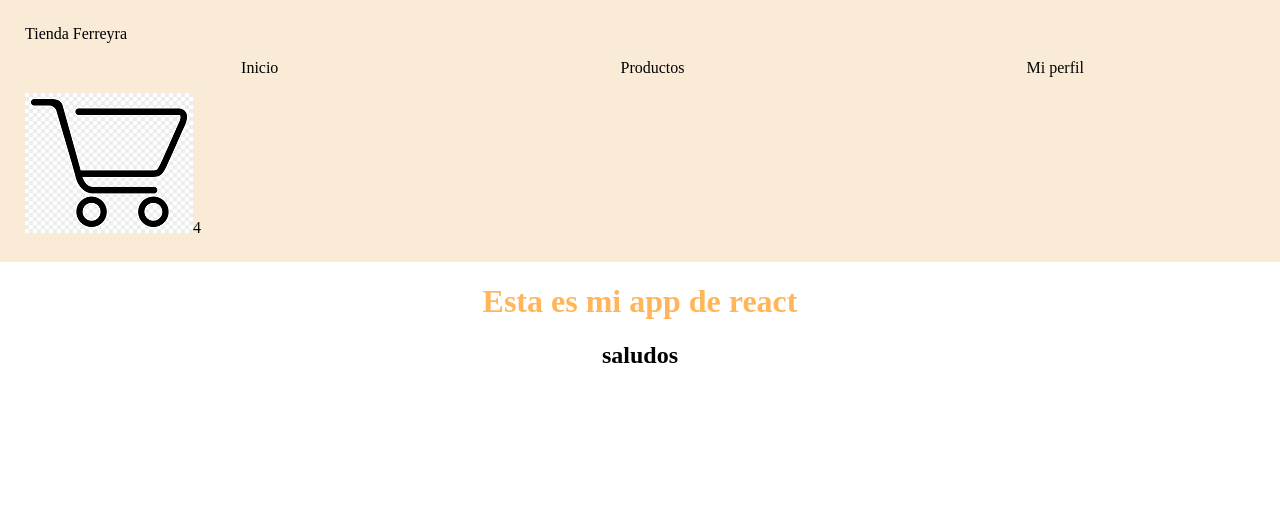
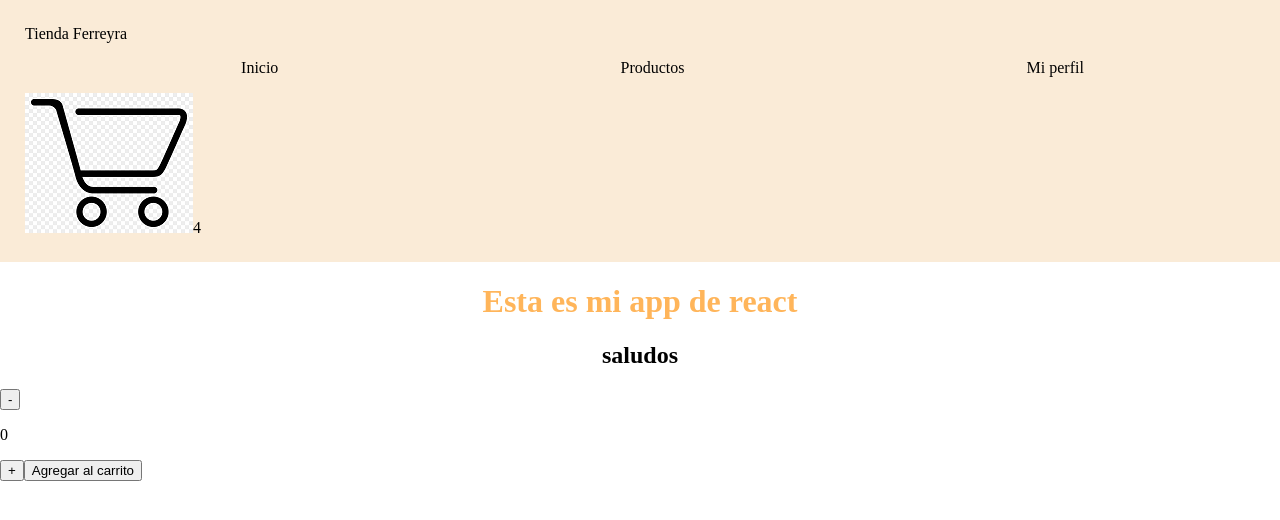
Before and after one commit to gonzaloferreyra2020/old-project, a React (Create React App) app: page / in a window 1280 px wide. Shown: the top 520 px of the page. Built offline with nearby package versions, Linux system fonts and the light colour scheme.

Commit message:
Add files via upload

```diff
--- a/src/App.js
+++ b/src/App.js
@@ -1,14 +1,17 @@
 import Navbar from "./components/Navbar/Navbar";
 import ItemListContainer from "./components/ItemListContainer/ItemListContainer";
+import ItemCount from "./components/ItemCount/ItemCount";
 
 function App() {
   return (
+    <>
     <div className="App">
       <Navbar/>
       <h1>Esta es mi app de react</h1>
       <h2><ItemListContainer greeting={"saludos"}/></h2>
-
     </div>
+    <ItemCount/>
+    </>
   );
 }
 
--- /dev/null
+++ b/src/components/ItemCount/ItemCount.js
@@ -0,0 +1,16 @@
+import { useState } from "react"
+
+export default function ItemCount(){
+
+    const [count,setCount]= useState(0);
+    return(
+
+        <div className="Counter">
+        <button onClick={()=>{setCount(count-1)}}>-</button>
+        <p>{count}</p>
+        <button onClick={()=>{setCount(count+1)}}>+</button>
+        <button>Agregar al carrito</button>
+        </div>
+
+    )
+}
```
